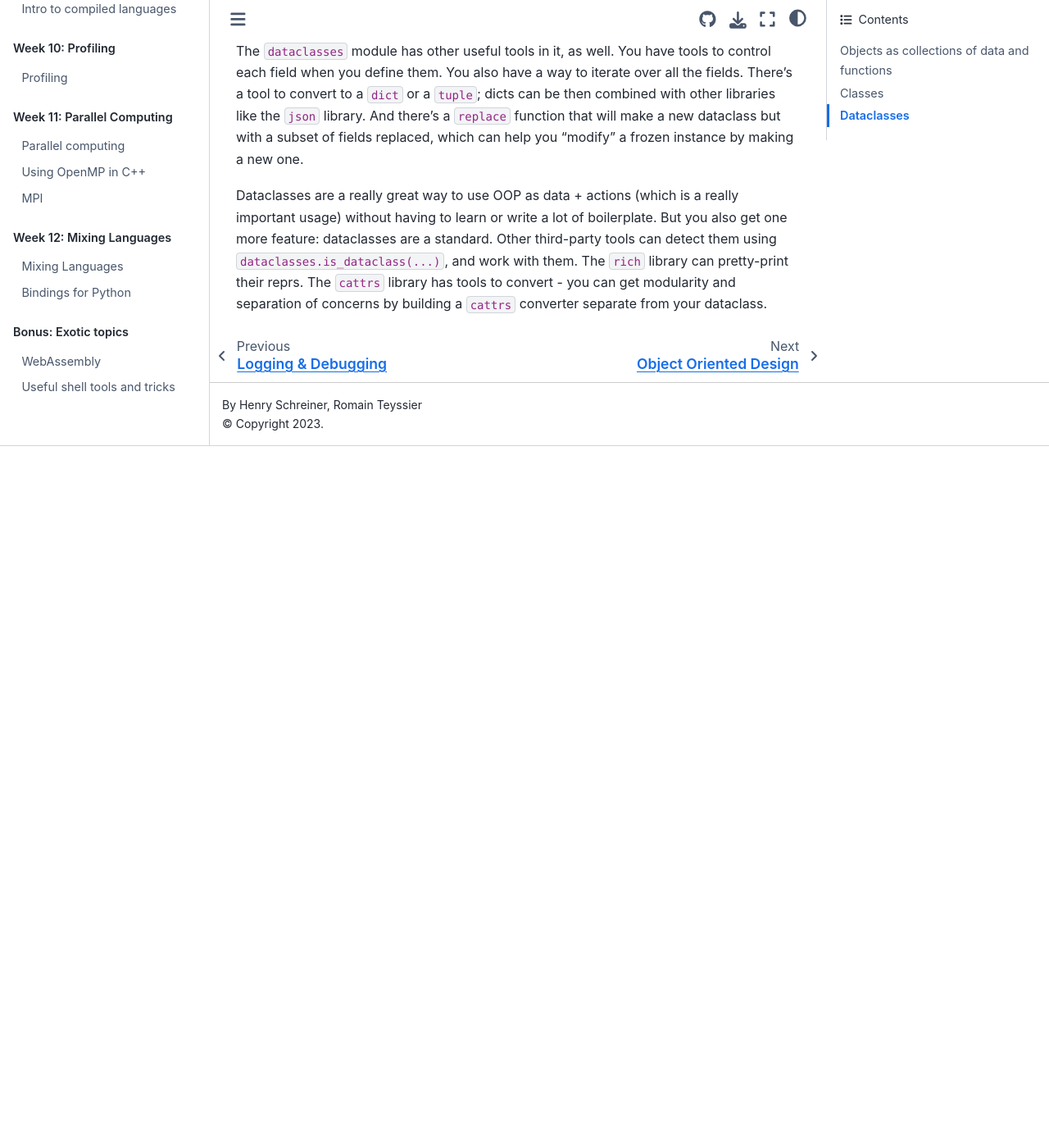
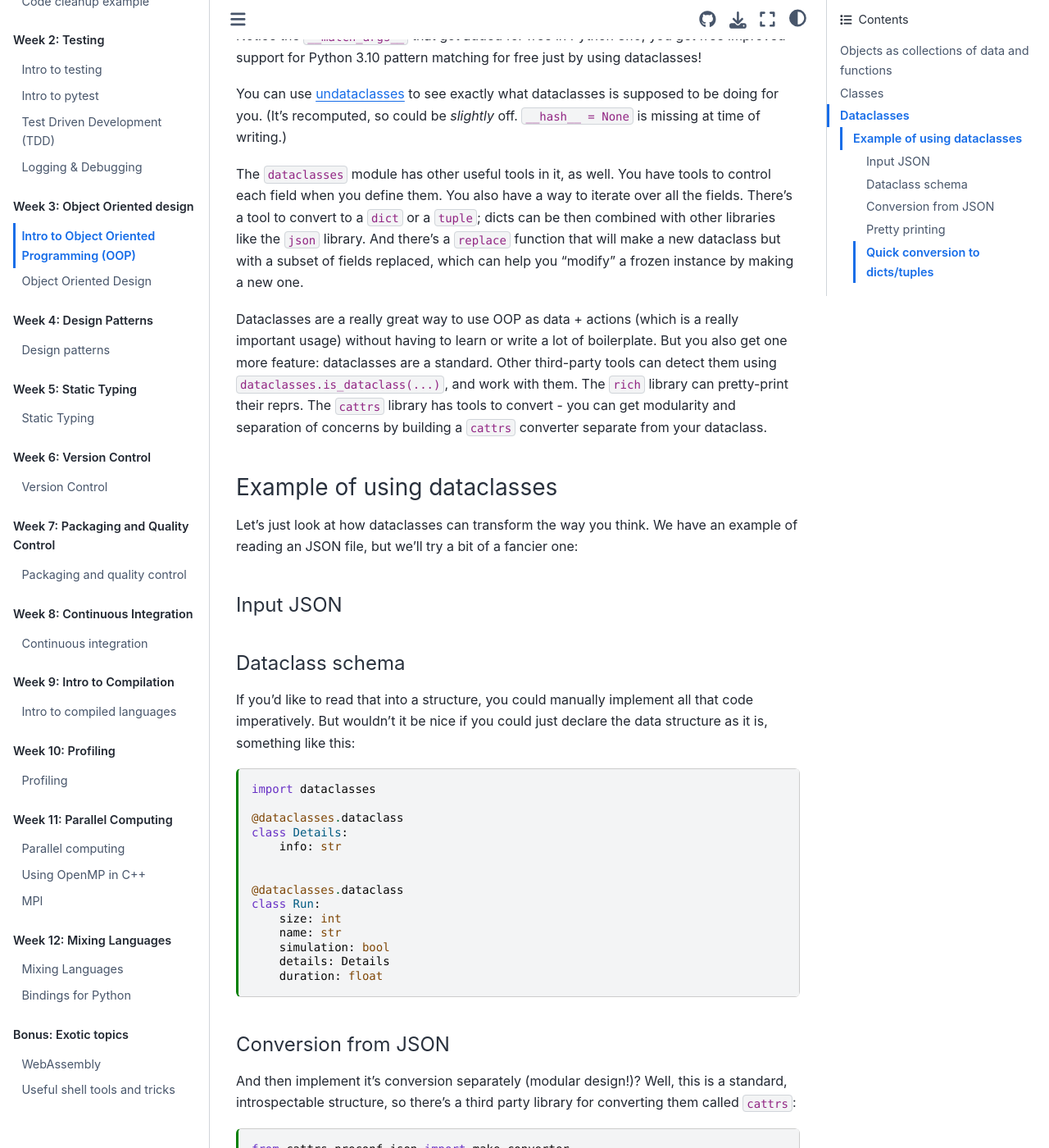
Before and after one commit to se-for-sci/se-for-sci.github.io, a Jupyter Book: the page built from content/week3/introoo.md, in a window 1280 px wide and 1400 px high, scrolled down 6475 px. Shown: the whole window at 82% size. Built offline with Jupyter Book 1.0.4 settings and Sphinx 7.4.7 and the Sphinx Book theme 1.1.4, drawn with Linux system fonts in a browser that asks for light colours; before the commit the page ends 7019 px from its top, so only the background shows below that; some of the changed text lies outside the part shown.

Commit message:
feat: small additions before class
Signed-off-by: Henry Schreiner <henryschreineriii@gmail.com>

````diff
--- a/content/week3/introoo.md
+++ b/content/week3/introoo.md
@@ -396,7 +396,13 @@ you add options to the decorator, you can generate even more useful things.
 `order=True` will generate all the ordering methods. `frozen=True` will make the
 members unsettable by wrapping every member with a property (a non-trivial
 amount of code!) and will generate a `__hash__` as well. Python 3.10 added two
-more fantastic options, `slots=True` and `kw_only=True`, too.
+more fantastic options, `slots=True` and `kw_only=True`, too. Notice the
+`__match_args__` that got added for free in Python 3.10; you get free improved
+support for Python 3.10 pattern matching for free just by using dataclasses!
+
+You can use [undataclasses](https://www.pythonmorsels.com/undataclass/) to see
+exactly what dataclasses is supposed to be doing for you. (It's recomputed, so
+could be _slightly_ off. `__hash__ = None` is missing at time of writing.)
 
 The `dataclasses` module has other useful tools in it, as well. You have tools
 to control each field when you define them. You also have a way to iterate over
@@ -412,3 +418,106 @@ tools can detect them using `dataclasses.is_dataclass(...)`, and work with them.
 The `rich` library can pretty-print their reprs. The `cattrs` library has tools
 to convert - you can get modularity and separation of concerns by building a
 `cattrs` converter separate from your dataclass.
+
+### Example of using dataclasses
+
+Let's just look at how dataclasses can transform the way you think. We have an
+example of reading an JSON file, but we'll try a bit of a fancier one:
+
+#### Input JSON
+
+```{code-cell} python3
+:tags: [remove-input]
+
+from pathlib import Path
+import tempfile
+import rich
+import json
+
+
+json_contents = {
+  "size": 100,
+  "name": "Test",
+  "simulation": True,
+  "details": {
+    "info": "Something or other",
+  },
+  "duration": 10.0,
+}
+
+rich.print(json.dumps(json_contents, indent=2))
+```
+
+#### Dataclass schema
+
+If you'd like to read that into a structure, you could manually implement all
+that code imperatively. But wouldn't it be nice if you could just declare the
+data structure as it is, something like this:
+
+```{code-cell} python3
+import dataclasses
+
+@dataclasses.dataclass
+class Details:
+    info: str
+
+
+@dataclasses.dataclass
+class Run:
+    size: int
+    name: str
+    simulation: bool
+    details: Details
+    duration: float
+```
+
+#### Conversion from JSON
+
+And then implement it's conversion separately (modular design!)? Well, this is a
+standard, introspectable structure, so there's a third party library for
+converting them called `cattrs`:
+
+```{code-cell} python3
+from cattrs.preconf.json import make_converter
+
+
+converter = make_converter()
+
+data = converter.structure(json_contents, Run)
+print(data)
+```
+
+#### Pretty printing
+
+We can also use another third party library, `rich`, to provide a rich, colorful
+display of dataclasses:
+
+```python3
+from rich import print
+```
+
+```{code-cell} python3
+:tags: [remove-cell]
+
+from rich.console import Console
+
+console = Console(width=80)
+print = console.print
+```
+
+```{code-cell} python3
+print(data)
+```
+
+#### Quick conversion to dicts/tuples
+
+And we can use the built-in tools to quickly convert dataclasses to dicts &
+tuples, recursively:
+
+```{code-cell} python3
+print(dataclasses.asdict(data))
+```
+
+```{code-cell} python3
+print(dataclasses.astuple(data))
+```
--- a/environment.yml
+++ b/environment.yml
@@ -3,6 +3,7 @@ channels:
   - conda-forge
 dependencies:
   - black
+  - cattrs
   - ipykernel >=6.0
   - ipython >=8.0
   - ipywidgets
````
Also changed, not shown: content/week13/webassembly.md (+2 -2 lines), content/week3/oodesign.md (+18 -0 lines).
